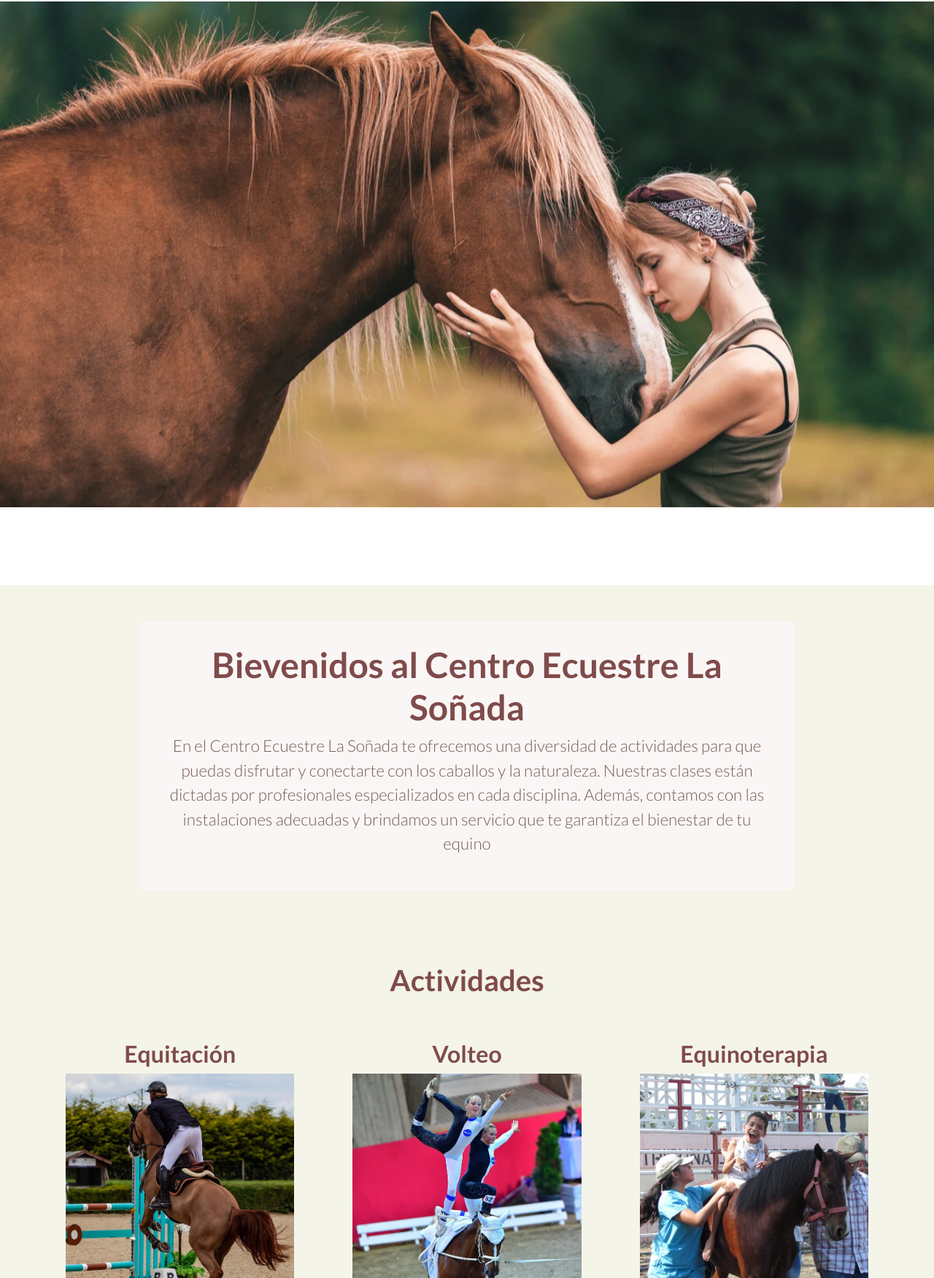
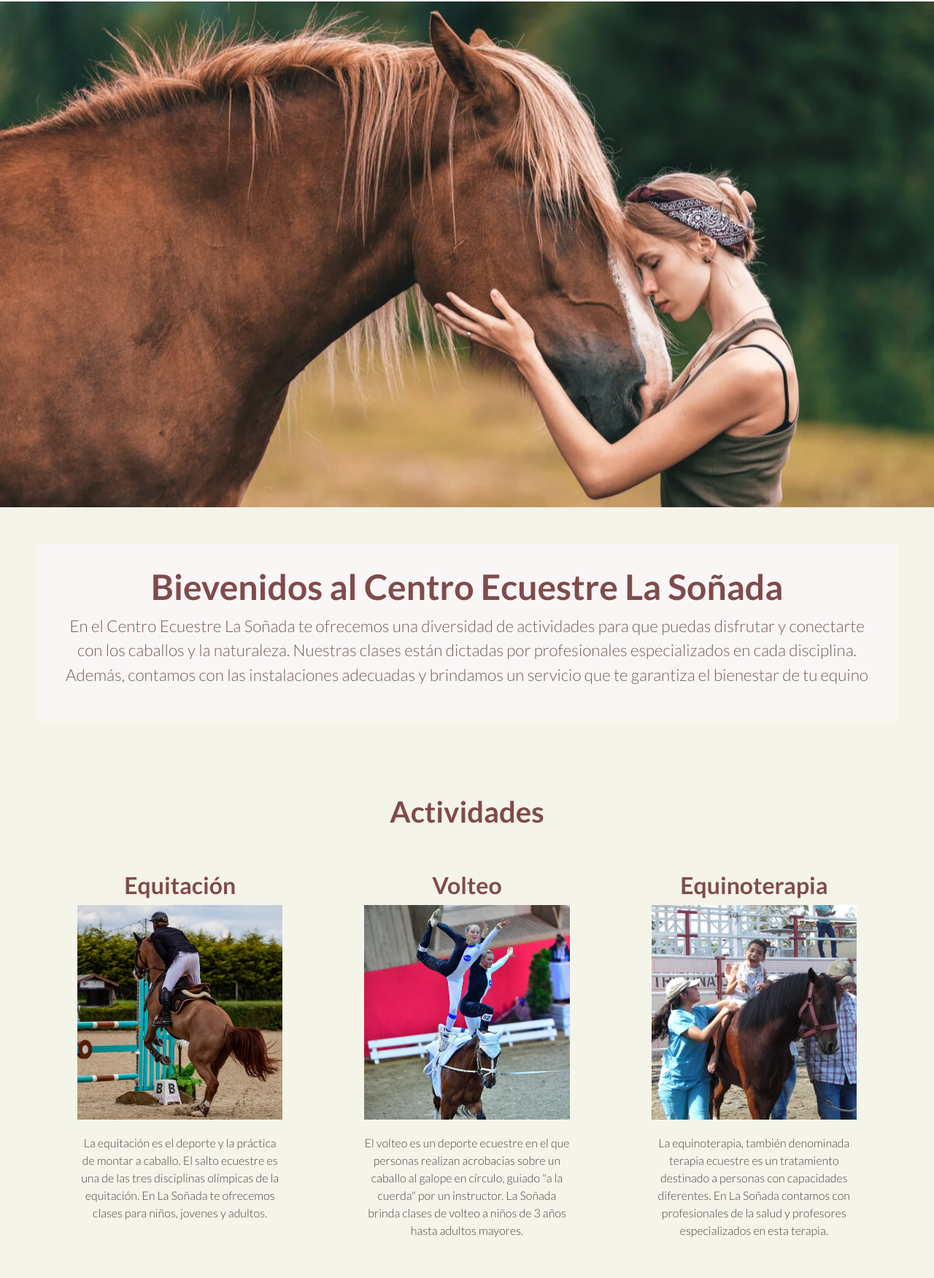
Before and after one commit to Julia-Bertolotti/PreEntrega2-Bertolotti, a website: page index.html in a window 1280 px wide. Shown: the part 114-1865 px from the top of the page at 73% size. Drawn offline with nearby package versions, Linux system fonts and the light colour scheme.

Commit message:
modificaciones en la imagen del header

```diff
--- a/css/style.css
+++ b/css/style.css
@@ -66,15 +66,7 @@
     object-fit: cover;
 }
 
-/*header*/
-header{
-    width: 100%;
-    height: 100vh;
-    background-position: center;
-    object-fit: cover;
-    background-repeat: no-repeat;
-    background-size:cover;
-}
+
 
 /*footer*/
 footer{
@@ -223,7 +215,7 @@ iframe{
 }
 
 .contenedor-texto{
-    width: 70%;
+    width: 100%;
     height: 50%;
     background-color: rgb(250, 246, 246);
     margin: 50px 50px;
@@ -263,7 +255,6 @@ input{
 /*imagenes de header*/
 .img-heroe{
     width: 100%;
-    object-fit: cover;
 }
 
 
@@ -291,14 +282,17 @@ input{
 }
 
     .actividades-index figure{
-        justify-content: center;
+        display: flex;
+        margin: 0 1rem;
+        flex-direction: column;
+        align-items: center;
     }
 
         .actividades-index figure p{
-            font-size: 1.4em;
-            line-height: 1.6em;
+            width: 100%;
+            font-size: 1em;
             margin: 20px 0;
-            height: 230px;
+            height: 180px;
             overflow: hidden;
             text-align: center;
             color: rgb(69, 66, 66);
@@ -325,7 +319,7 @@ input{
     display: flex;
     flex-direction: column;
     align-items: center;
-    width: 400px;
+    width: 100%;
     margin: 0 40px;
 }
 
@@ -333,9 +327,6 @@ input{
     font-size: 1.5em;
 }
 
-.figure{
-    text-align: center;
-}
 
 /*section actividades*/
 .contenedor-actv{
@@ -631,7 +622,7 @@ input{
 /*media queries nav*/
 @media only screen and (max-width: 768px) {
     .botonera img {
-        width: 20%;
+        width: 40%;
     }
 }
 
```
